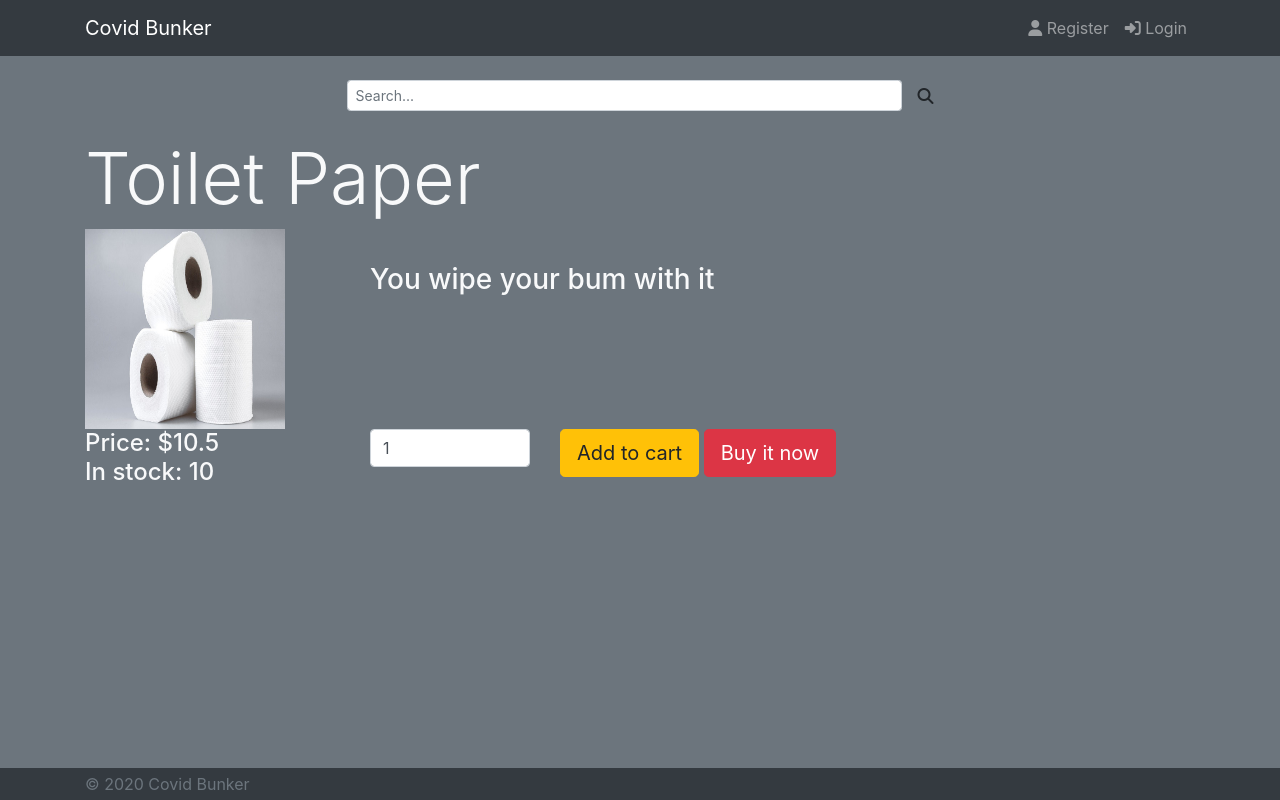
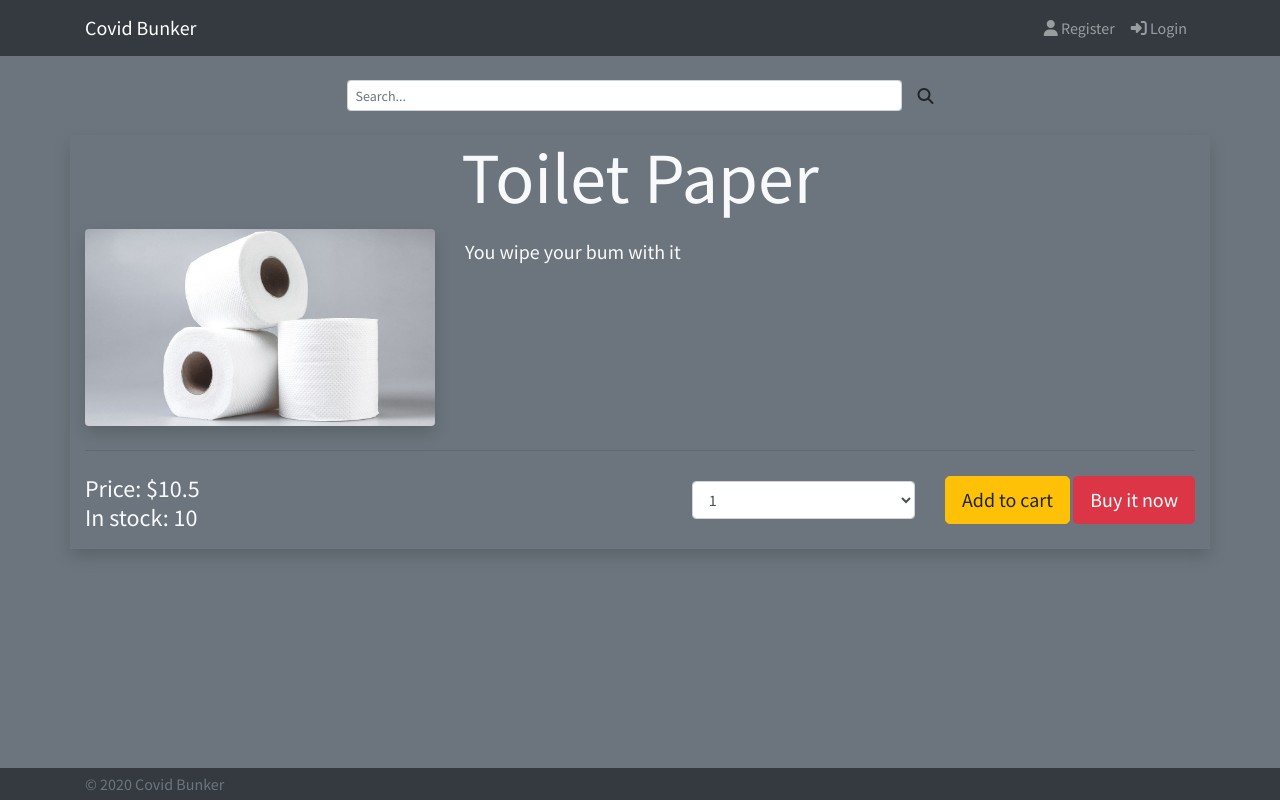
Before and after one commit to IsaacLehman/Covid-Bunker, a Flask app: page /product/4/ in a window 1280 px wide. Run offline with Flask 2, Linux system fonts and the light colour scheme; data comes from the database, SQL or seed files in the repository; some libraries are stand-ins or nearby versions.

Commit message:
Added som styling to single product. Also added a custom font.

```diff
--- a/covid-bunker/static/css/style.css
+++ b/covid-bunker/static/css/style.css
@@ -4,6 +4,9 @@ html, body {
   width: 100%;
   margin: 0;
   padding: 0;
+  font-family: 'Source Sans Pro', sans-serif;
+
+
   /*background: #646464;*/
 }
 
--- a/covid-bunker/templates/base.html
+++ b/covid-bunker/templates/base.html
@@ -15,6 +15,9 @@
     {% block icons %}
     <!-- Add icon library -->
     <script src="https://kit.fontawesome.com/77ddb78ecd.js" crossorigin="anonymous"></script>
+    <!-- Add font library -->
+    <link rel="preconnect" href="https://fonts.gstatic.com">
+    <link href="https://fonts.googleapis.com/css2?family=Source+Sans+Pro:wght@400&display=swap" rel="stylesheet">
     {% endblock %}
     <!-- define a block for custom css -->
     {% block css %}
--- a/covid-bunker/templates/product_single.html
+++ b/covid-bunker/templates/product_single.html
@@ -23,35 +23,49 @@
 {% endblock %}
 
 {% block content %}
-<div class="container">
-    <h1 class="display-3">{{product.name}}</h1>
+<div class="container shadow">
+
+  <h1 class="display-3 text-center">{{product.name}}</h1>
+
+  <div class="row">
+      <div class="col-md-4">
+          <img src="/static/img/{{product.img}}" alt="{{product.name}}" class="img-fluid rounded shadow">
       </div>
-<div class="container">
-<div class="row">
-    <div class="col-md-3">
-        <img src="/static/img/{{product.img}}" alt="{{product.name}}" width="200" height="200">
-    </div>
-    <div class="col-md-9">
-        <h3 class="dispay-4"><br>{{product.description}} </h3>
+      <div class="col-md-8 pt-2">
+          <p class="lead">{{product.description}} </p>
       </div>
 
   </div>
-</div>
-<div class="container">
-<div class="row">
-    <div class="col-md-3 ">
+  <hr class="my-4">
+  <div class="row align-items-center">
+      <div class="col-sm-4 mr-auto pb-2">
           <h4>
           Price: ${{product.price}}<br>
           In stock: {{product.quantity}}
           </h4>
         </div>
-    <div class="col-md-2">
-        <input type="number" class="form-control"  value="1" step="1">
+        <div class="col-sm-8 pb-2">
+
+          <div class="row justify-content-end align-items-center">
+            <div class="col-sm-4 pb-2">
+
+              <div class="inline-form-group w-md-50 mb-2">
+                <select class="form-control" id="quantity-select">
+                  {% for i in range(1,product.quantity+1) %}
+                  <option value="{{ i }}">{{ i }}</option>
+                  {% endfor %}
+                </select>
               </div>
-    <div class="col-md-6">
 
-        <button type="button" class="btn btn-lg btn-warning">Add to cart</button>
-        <button type="button" class="btn btn-lg btn-danger">Buy it now</button>
+          </div>
+          <div class="col-sm-auto pb-2">
+
+            <button type="button" class="btn btn-lg btn-warning mb-2">Add to cart</button>
+            <button type="button" class="btn btn-lg btn-danger mb-2">Buy it now</button>
+
+          </div>
+        </div>
+
       </div>
   </div>
 </div>
```
Also changed, not shown: covid-bunker/templates/home.html (+5 -5 lines). Lines whose indentation alone changed are shown as unchanged.
